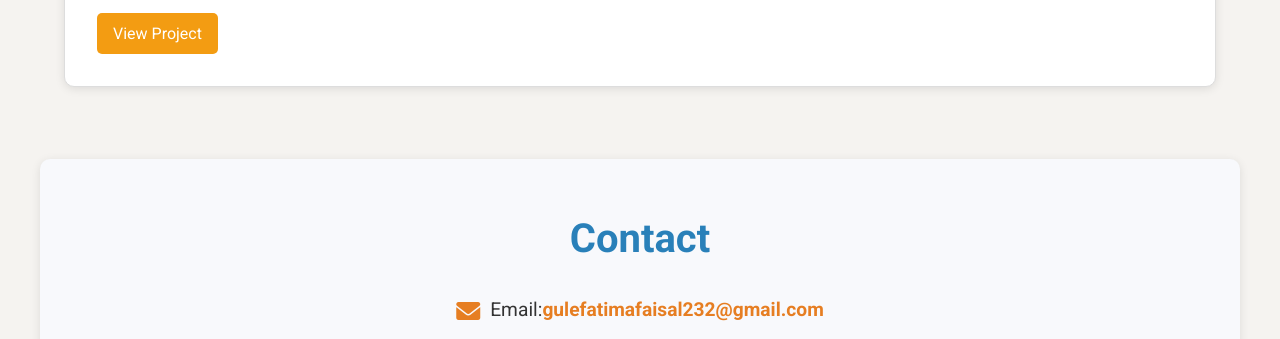
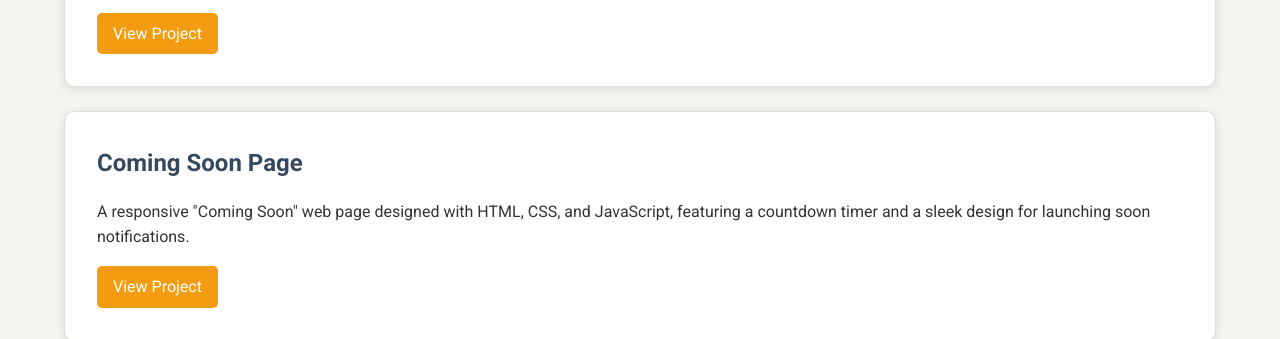
Before and after one commit to gulefatimafaisal/personal_portfolio, a plain HTML site: page index.html in a window 1280 px wide. Shown: the part 2138-2477 px from the top of the page. Drawn offline with Linux system fonts and the light colour scheme.

Commit message:
Update index.html

```diff
--- a/index.html
+++ b/index.html
@@ -71,6 +71,12 @@
             <p>A web application, built with JavaScript,offering essential calculation features.</p>
             <a href="https://gulefatimafaisal.github.io/calculator/" target="_blank">View Project</a>
         </div>
+        <div class="project-card">
+            <h3>Coming Soon Page</h3>
+            <p>A responsive "Coming Soon" web page designed with HTML, CSS, and JavaScript, featuring a countdown timer and a sleek design for launching soon notifications.</p>
+            <a href="https://gulefatimafaisal.github.io/coming_soon/" target="_blank">View Project</a>
+</div>
+
     </section>
 
     <section id="contact" class="contact">
```
